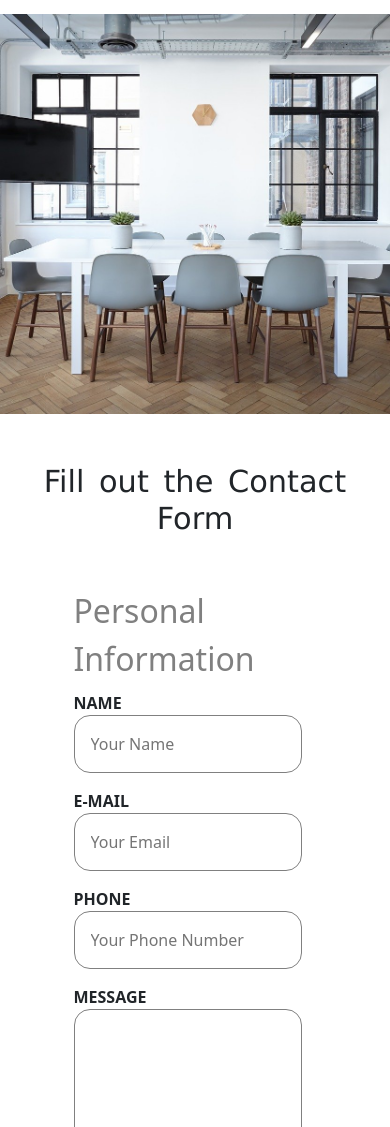
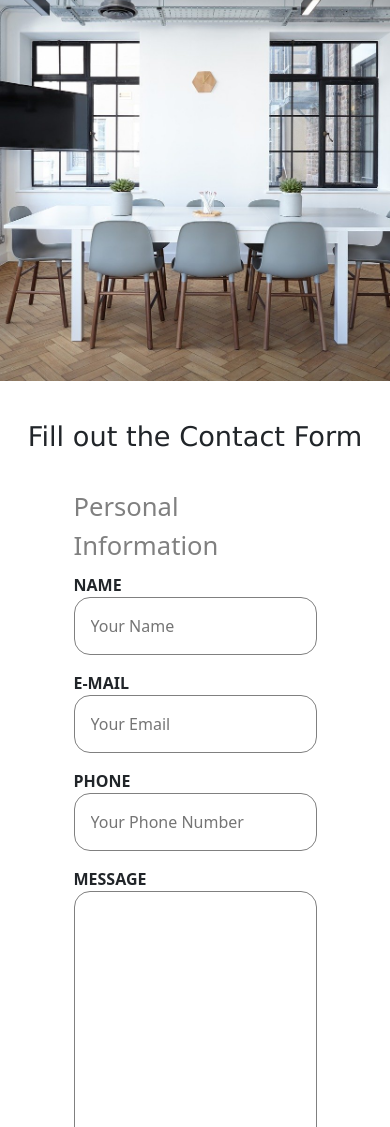
Before and after one commit to Ninasca34/proyecto-repo, a website: page contact.html in a window 390 px wide. Shown: the part 250-1377 px from the top of the page. Drawn offline with nearby package versions, Linux system fonts and the light colour scheme.

Commit message:
form changes

```diff
--- a/scss/components/_contact.scss
+++ b/scss/components/_contact.scss
@@ -50,7 +50,7 @@ input:not([type='submit']),
 textarea {
     padding: 1rem;
     display: block;
-    width: 94%;
+    width: 100%;
     background-color: white;
     border: 1px solid gray;
     border-radius: 1rem;
@@ -63,13 +63,48 @@ textarea {
 
 @media screen and (max-width: 768px) {
 
+   .contact-us {
+       margin-top: 25px;
+   }
+
+   .contact-form {
+       margin-top: 35px;
+       font-size: 1.8rem;
+   }
+
+   fieldset {
+    margin: 0px 20px 30px 20px;
+   }
+
    .form-container fieldset {
         width: 70%;
-        padding-top: 30px;
+        padding-top: 35px;
         padding-bottom: 10px;
     }
 
     .legend {
         margin-top: 20px;
+        font-size: 1.5rem;
     }
 }
+
+@media screen and (max-width: 425px) {
+
+    .contact-us {
+        margin-top: 20px;
+        font-size: 1.8rem;
+    }
+    .contact-form {
+        margin-top: 40px;
+        font-size: 1.7rem;
+        word-spacing: 0px;
+    }
+
+    legend {
+        font-size: 1.6rem;
+    }
+
+    fieldset {
+        margin: 0px 20px 30px 20px;
+    }
+}
```
Also changed, not shown: css/style.css, 1 other file.
